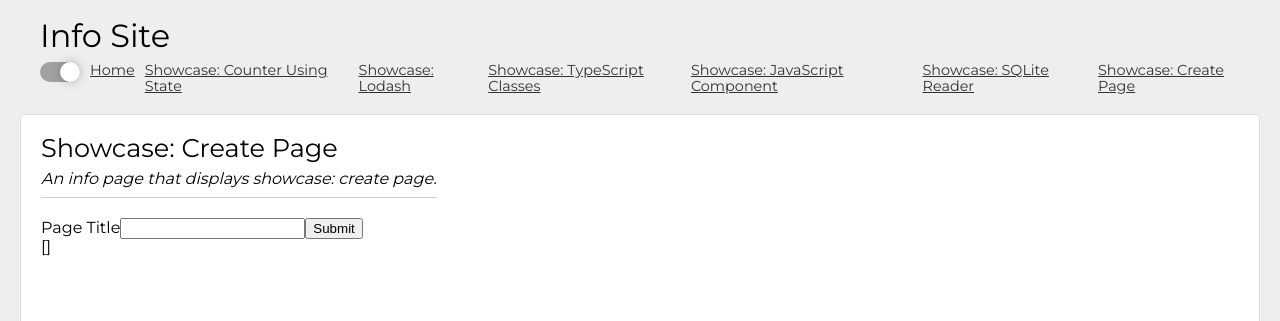
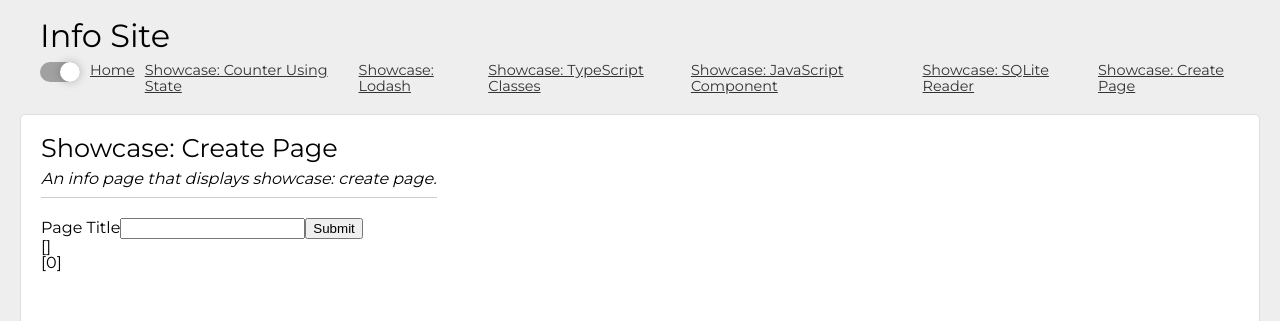
Before and after one commit to Entwickler-Club/dpodreact, a React (Create React App) app: page /showcaseCreatePage in a window 1280 px wide. Shown: the top 321 px of the page. Built offline with nearby package versions, Linux system fonts and the light colour scheme.

Commit message:
get records on button click

```diff
--- a/src/system/components/PageShowcaseCreatePage.tsx
+++ b/src/system/components/PageShowcaseCreatePage.tsx
@@ -3,15 +3,15 @@ import '../styles/showcaseCreatePage.scss';
 
 function PageShowcaseCreatePage() {
 	const [pageTitle, setPageTitle] = useState('');
+	const [records, setRecords] = useState<any[]>([]);
 	useEffect(() => {
+		console.log(records);
 	}, []);
 	const createPage = () => {
 		setPageTitle('changed');
 		fetch('http://localhost:5001/sqliteTest')
 			.then(response => response.json())
-			.then((data: any) => {
-				console.log(data);
-			});
+			.then((data: any) => setRecords([...data.records]));
 	}
 
 	const onPageTitleChange = (event: any) => {
@@ -27,7 +27,8 @@ function PageShowcaseCreatePage() {
 				<input type="text" value={pageTitle} onChange={onPageTitleChange} id="pageTitle" />
 				<button type="button" onClick={() => createPage()}>Submit</button>
 			</form>
-			[{pageTitle}]
+			<div>[{pageTitle}]</div>
+			<div>[{records.length}]</div>
 		</div>
 	)
 }
```
